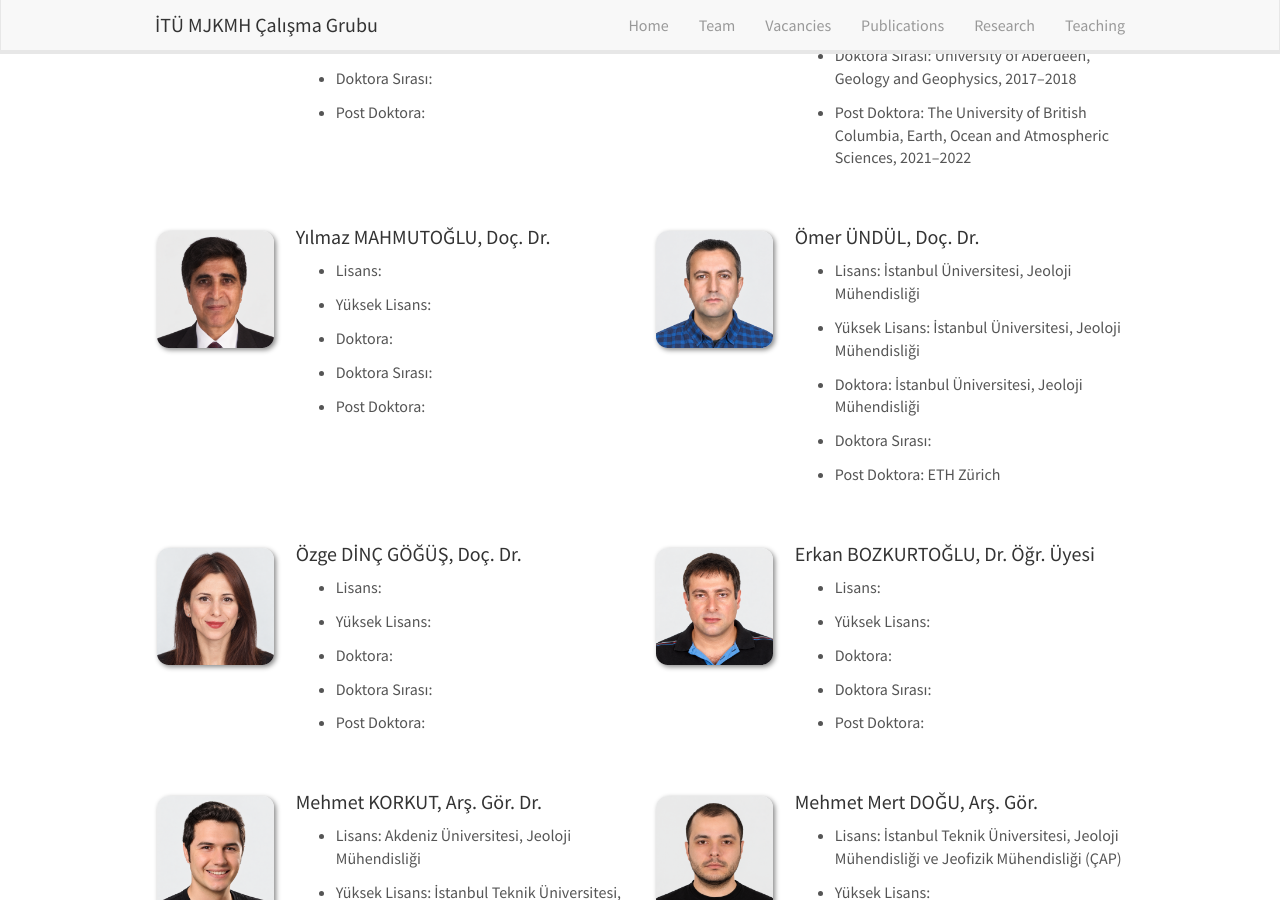
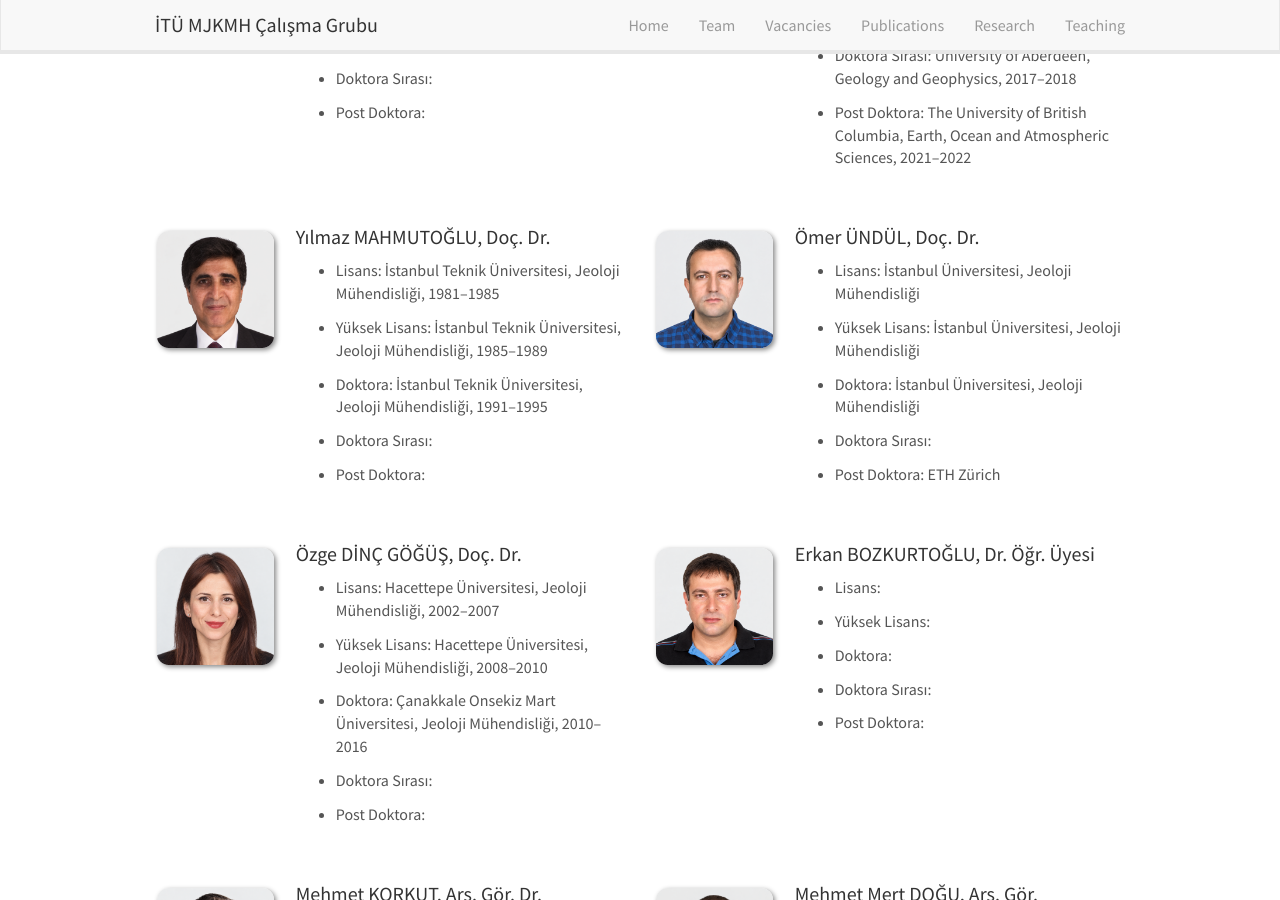
Before and after one commit to eneszengin/mjkmh, a Jekyll site: the page built from _pages/team.md, in a window 1280 px wide and 900 px high, scrolled down 341 px. Built offline with Jekyll 4.4.1, drawn with Linux system fonts in a browser that asks for light colours; nearby versions of some CDN libraries.

Commit message:
Team: Mahmutoğlu ve Dinç Göğüş eğitim bilgileri
Co-Authored-By: Claude Opus 5.5 <noreply@anthropic.com>

```diff
--- a/_data/team_members.yml
+++ b/_data/team_members.yml
@@ -30,9 +30,9 @@
   photo: yilmaz-mahmutoglu.png
   info: Doç. Dr.
   education:
-    - "Lisans:"
-    - "Yüksek Lisans:"
-    - "Doktora:"
+    - "Lisans: İstanbul Teknik Üniversitesi, Jeoloji Mühendisliği, 1981–1985"
+    - "Yüksek Lisans: İstanbul Teknik Üniversitesi, Jeoloji Mühendisliği, 1985–1989"
+    - "Doktora: İstanbul Teknik Üniversitesi, Jeoloji Mühendisliği, 1991–1995"
     - "Doktora Sırası:"
     - "Post Doktora:"
 
@@ -52,9 +52,9 @@
   photo: ozge-dinc-gogus.png
   info: Doç. Dr.
   education:
-    - "Lisans:"
-    - "Yüksek Lisans:"
-    - "Doktora:"
+    - "Lisans: Hacettepe Üniversitesi, Jeoloji Mühendisliği, 2002–2007"
+    - "Yüksek Lisans: Hacettepe Üniversitesi, Jeoloji Mühendisliği, 2008–2010"
+    - "Doktora: Çanakkale Onsekiz Mart Üniversitesi, Jeoloji Mühendisliği, 2010–2016"
     - "Doktora Sırası:"
     - "Post Doktora:"
 
```
